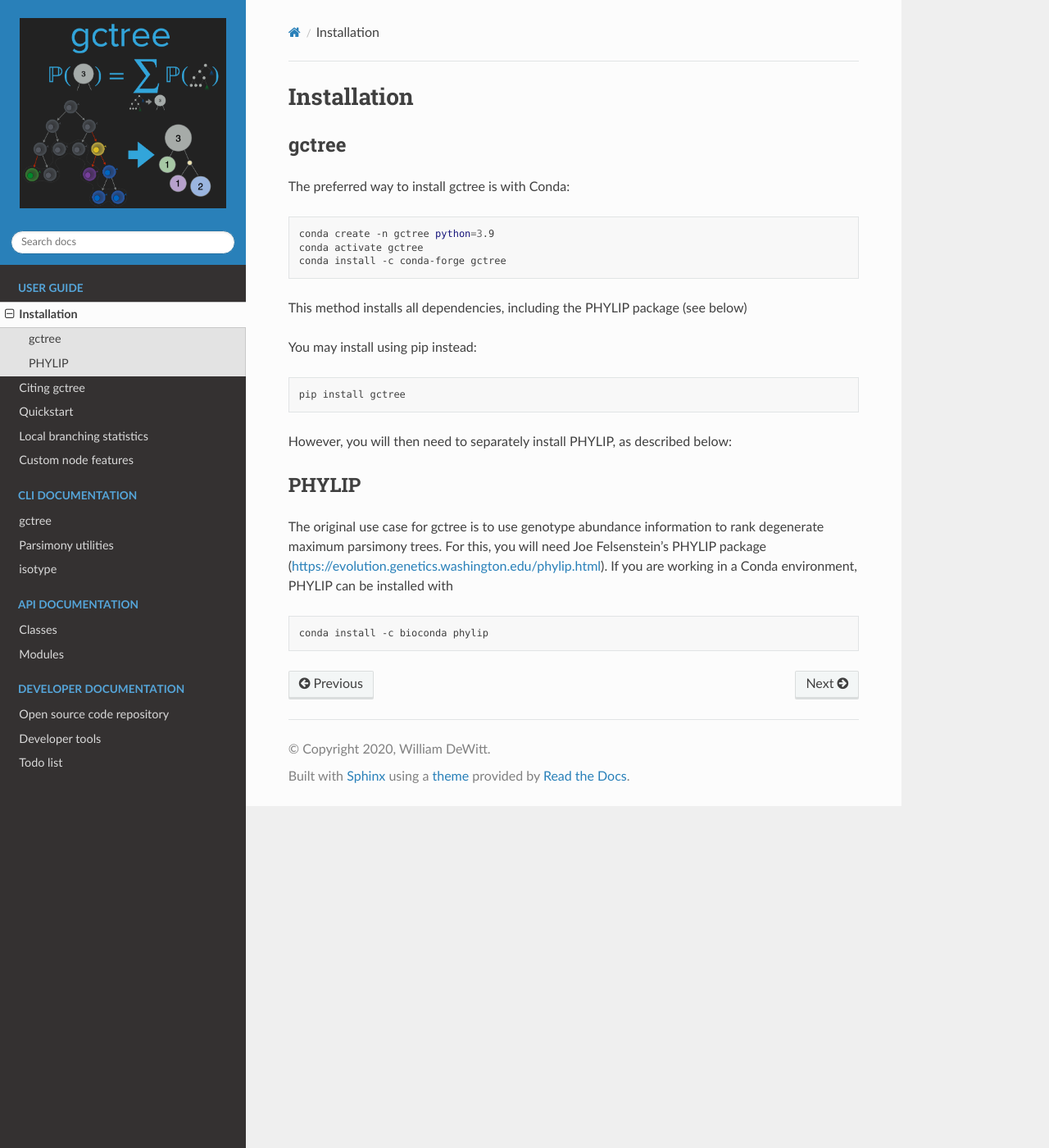
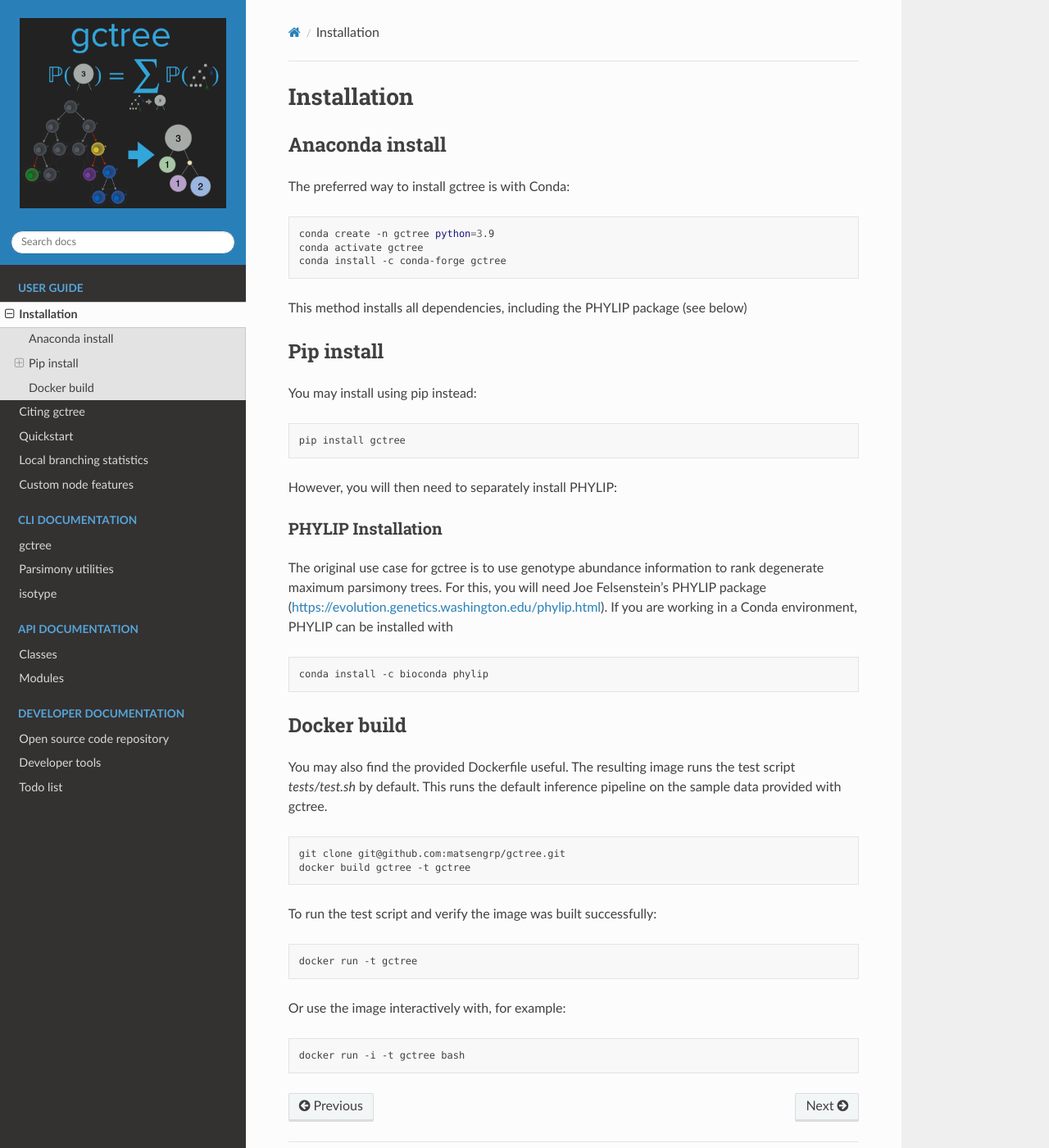
Before and after one commit to matsengrp/gctree, a Sphinx documentation site: the page built from docs/install.rst, in a window 1280 px wide and 1400 px high. Shown: the whole window at 82% size. Built offline with Sphinx 7.4.7 and the Read the Docs theme 2.0.0, drawn with Linux system fonts in a browser that asks for light colours; pages that are not in the unit, such as notebooks, are missing from menus.

Commit message:
Mention Dockerfile in installation docs

```diff
--- a/docs/install.rst
+++ b/docs/install.rst
@@ -1,8 +1,8 @@
 Installation
 ############
 
-gctree
-======
+Anaconda install
+================
 The preferred way to install gctree is with Conda:
 
 .. code-block:: bash
@@ -13,17 +13,19 @@ The preferred way to install gctree is with Conda:
 
 This method installs all dependencies, including the PHYLIP package (see below)
 
+Pip install
+===========
+
 You may install using pip instead:
 
 .. code-block:: bash
 
   pip install gctree
 
-However, you will then need to separately install PHYLIP, as described below:
+However, you will then need to separately install PHYLIP:
 
-
-PHYLIP
-======
+PHYLIP Installation
+-------------------
 
 The original use case for gctree is to use genotype abundance information to
 rank degenerate maximum parsimony trees. For this, you will need Joe
@@ -34,3 +36,28 @@ If you are working in a Conda environment, PHYLIP can be installed with
 .. code-block:: bash
 
   conda install -c bioconda phylip
+
+
+Docker build
+============
+
+You may also find the provided Dockerfile useful.
+The resulting image runs the test script `tests/test.sh` by default.
+This runs the default inference pipeline on the sample data provided with gctree.
+
+.. code-block:: bash
+
+   git clone git@github.com:matsengrp/gctree.git
+   docker build gctree -t gctree
+
+To run the test script and verify the image was built successfully:
+
+.. code-block:: bash
+
+   docker run -t gctree
+
+Or use the image interactively with, for example:
+
+.. code-block:: bash
+
+   docker run -i -t gctree bash
```
